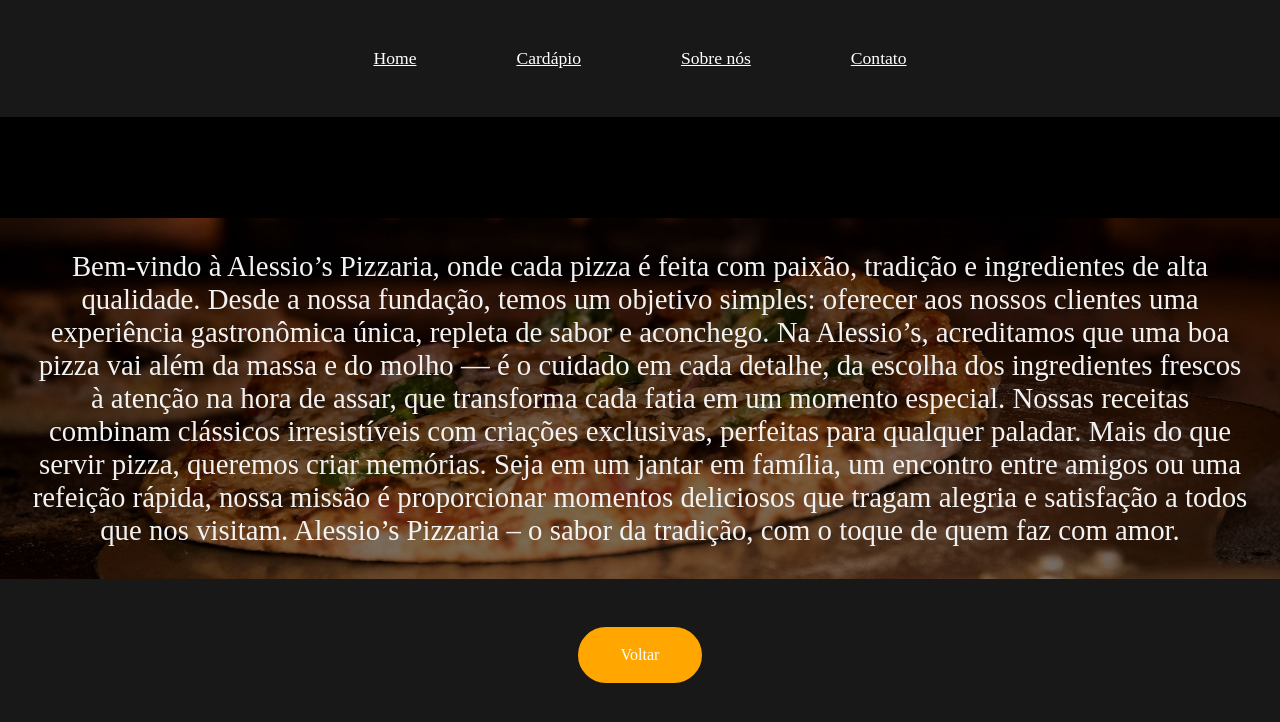
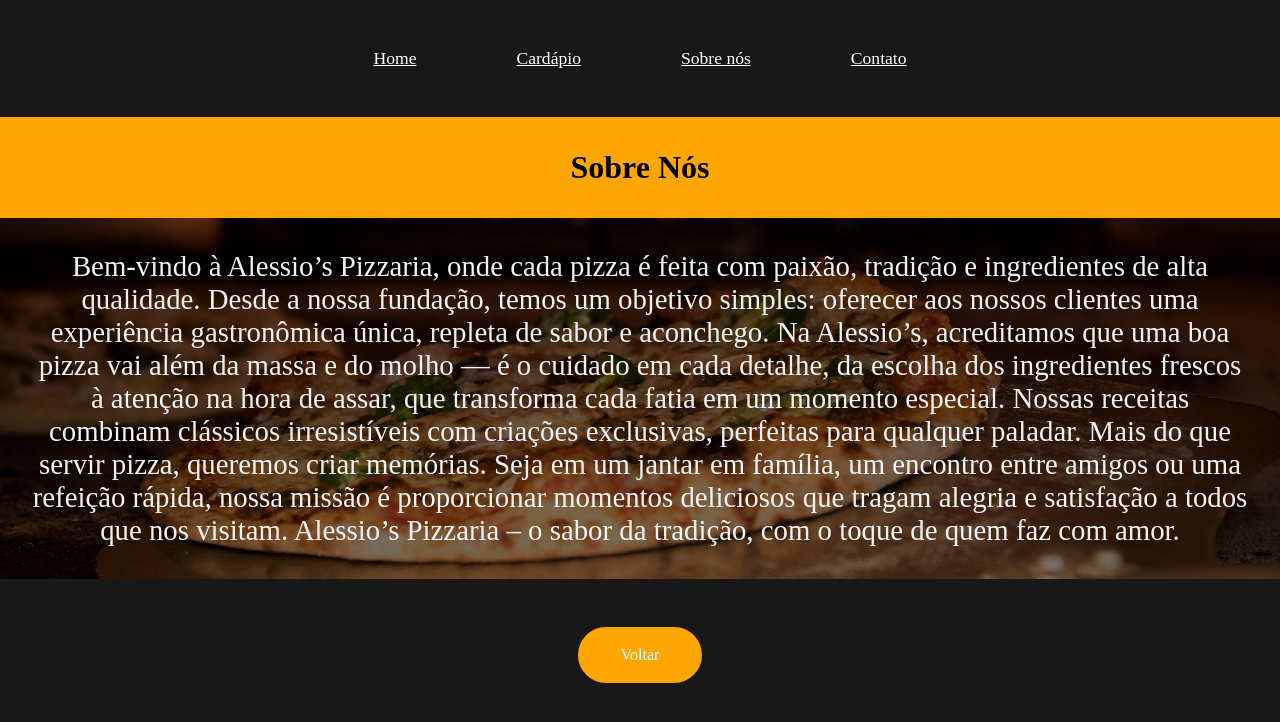
Before and after one commit to OrNicolas/projeto-cardapio-nav, a plain HTML site: page sobre/sobre.html in a window 1280 px wide. Drawn offline with Linux system fonts and the light colour scheme; files whose address does not match are found by name.

Commit message:
Primeiro commit

```diff
--- a/sobre/style.css
+++ b/sobre/style.css
@@ -5,9 +5,11 @@
 
 }
 
-.title {background-color: #000000;
+.title {background-color: #ffa600;
 text-align: center;
-padding: 2rem;}
+padding: 2rem;
+color: #000000;}
+
 
 body {
     background-color: #181818;
```
